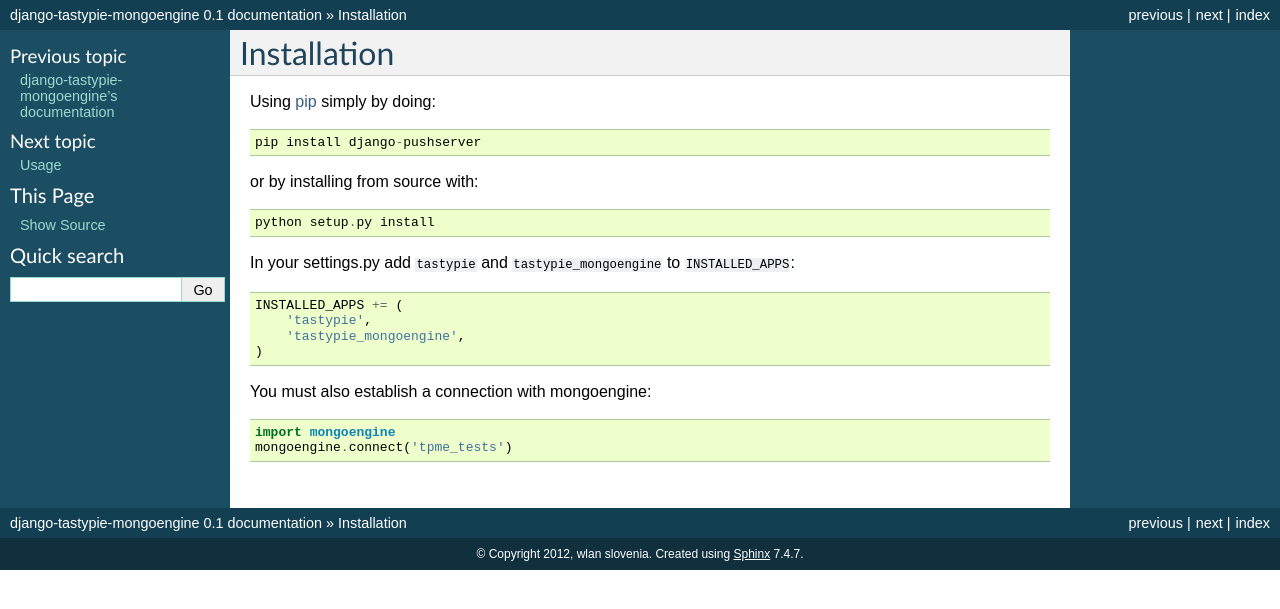
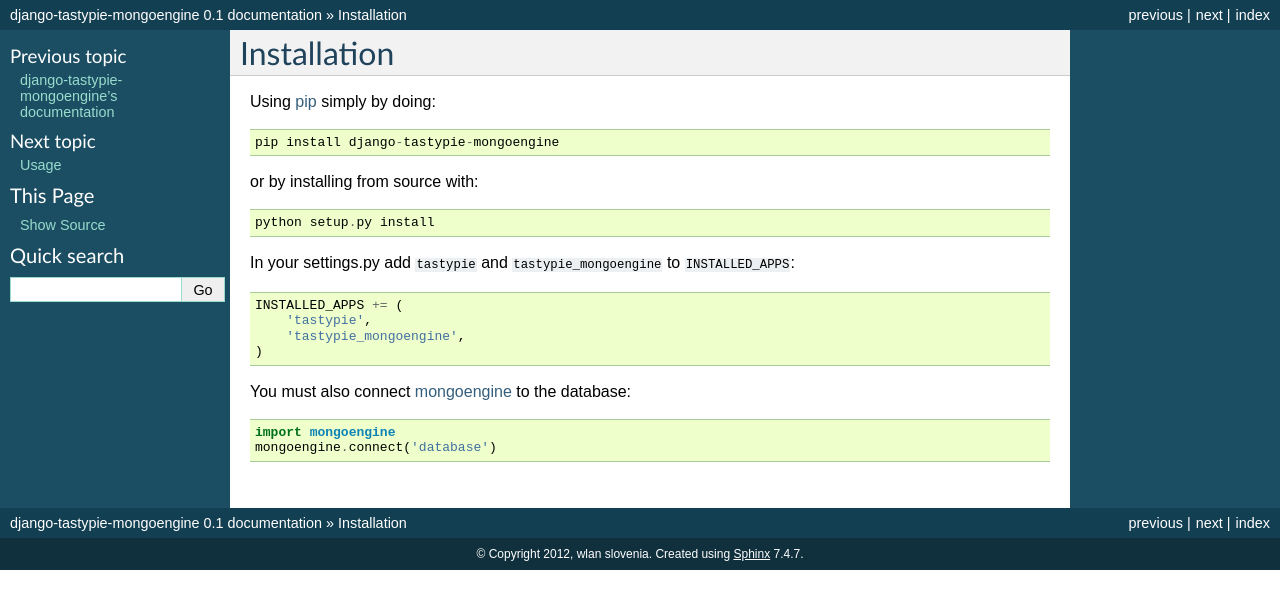
Before and after one commit to wlanslovenija/django-tastypie-mongoengine, a Sphinx documentation site: the page built from docs/installation.rst, in a window 1280 px wide. Shown: the top 609 px of the page. Built offline with Sphinx 7.4.7, drawn with Linux system fonts in a browser that asks for light colours.

Commit message:
Minor cosmetic changes.

```diff
--- a/docs/index.rst
+++ b/docs/index.rst
@@ -1,13 +1,10 @@
 django-tastypie-mongoengine's documentation
-=======================================================
+===========================================
 
 This is an extension of django-tastypie_ to support mongoengine_.
 
-It is based on django-tastypie-nonrel_.
-
 .. _django-tastypie: https://github.com/toastdriven/django-tastypie
 .. _mongoengine: http://mongoengine.org/
-.. _django-tastypie-nonrel: https://github.com/andresdouglas/django-tastypie-nonrel
 
 Contents
 --------
--- a/docs/installation.rst
+++ b/docs/installation.rst
@@ -3,7 +3,7 @@
 
 Using pip_ simply by doing::
 
-    pip install django-pushserver
+    pip install django-tastypie-mongoengine
 
 or by installing from source with::
 
@@ -18,7 +18,9 @@
         'tastypie_mongoengine',
     )
 
-You must also establish a connection with mongoengine::
+You must also connect mongoengine_ to the database::
 
     import mongoengine
-    mongoengine.connect('tpme_tests')
+    mongoengine.connect('database')
+
+.. _mongoengine: http://readthedocs.org/docs/mongoengine-odm/en/latest/django.html
```
Also changed, not shown: README.rst (+11 -6 lines), docs/usage.rst (+6 -3 lines), 8 other files.
